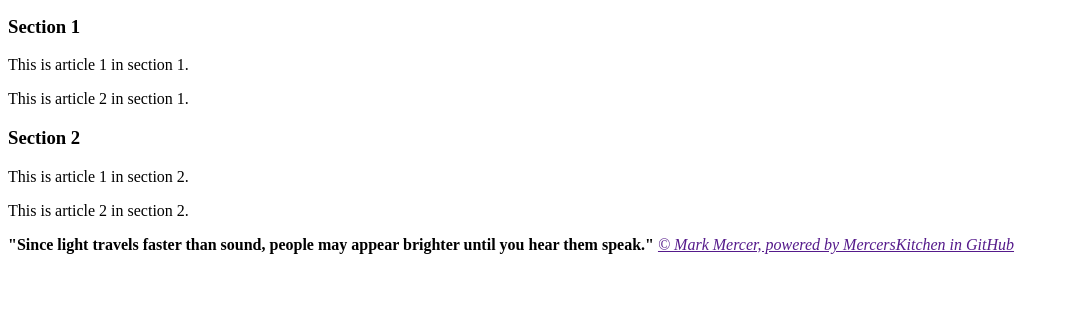
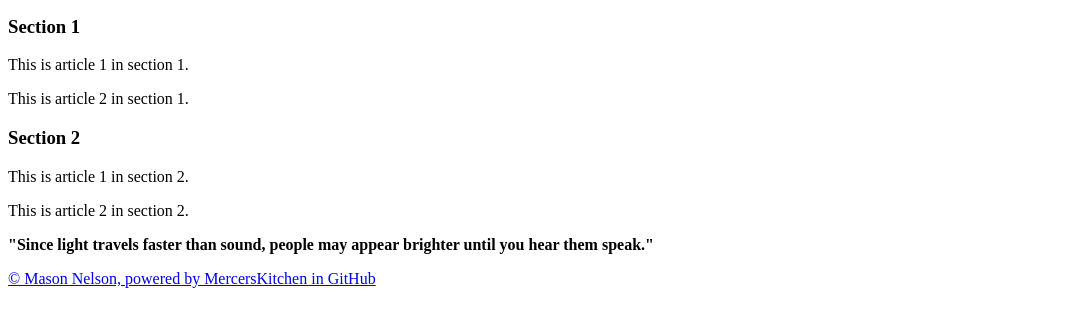
Before and after one commit to m-nelson005/CS10-Q1-Sandbox, a plain HTML site: page html.lesson/childPage/Template.html in a window 1280 px wide. Shown: the part 148-474 px from the top of the page, without its empty margins (0-1069 px from the left). Drawn offline with Linux system fonts and the light colour scheme.

Commit message:
Update Template.html

```diff
--- a/html.lesson/childPage/Template.html
+++ b/html.lesson/childPage/Template.html
@@ -48,13 +48,15 @@
     </body>
 
     <footer>
-      <blockquote cite="https://indianexpress.com/photos/trending-gallery/words-of-wisdom-irritating-funny-witty-4805722/8/"
+      <blockquote cite="https://indianexpress.com/photos/trending-gallery/words-of-wisdom-irritating-funny-witty-4805722/9/"
         <!-- Date Accessed: 20200917-->
       </blockquote>
       <p>
         <strong>"Since light travels faster than sound, people may appear brighter until you hear them speak."</strong>
-        <em><a href=""
-      <p>&copy Mark Mercer, powered by MercersKitchen in GitHub</p>
+        <em><a href="https://indianexpress.com/photos/trending-gallery/words-of-wisdom-irritating-funny-witty-4805722/9/"
+          - Rajan Sharma</a></em>
+      </p>
+      <p>&copy Mason Nelson, powered by MercersKitchen in GitHub</p>
     </footer>
 
 
```
